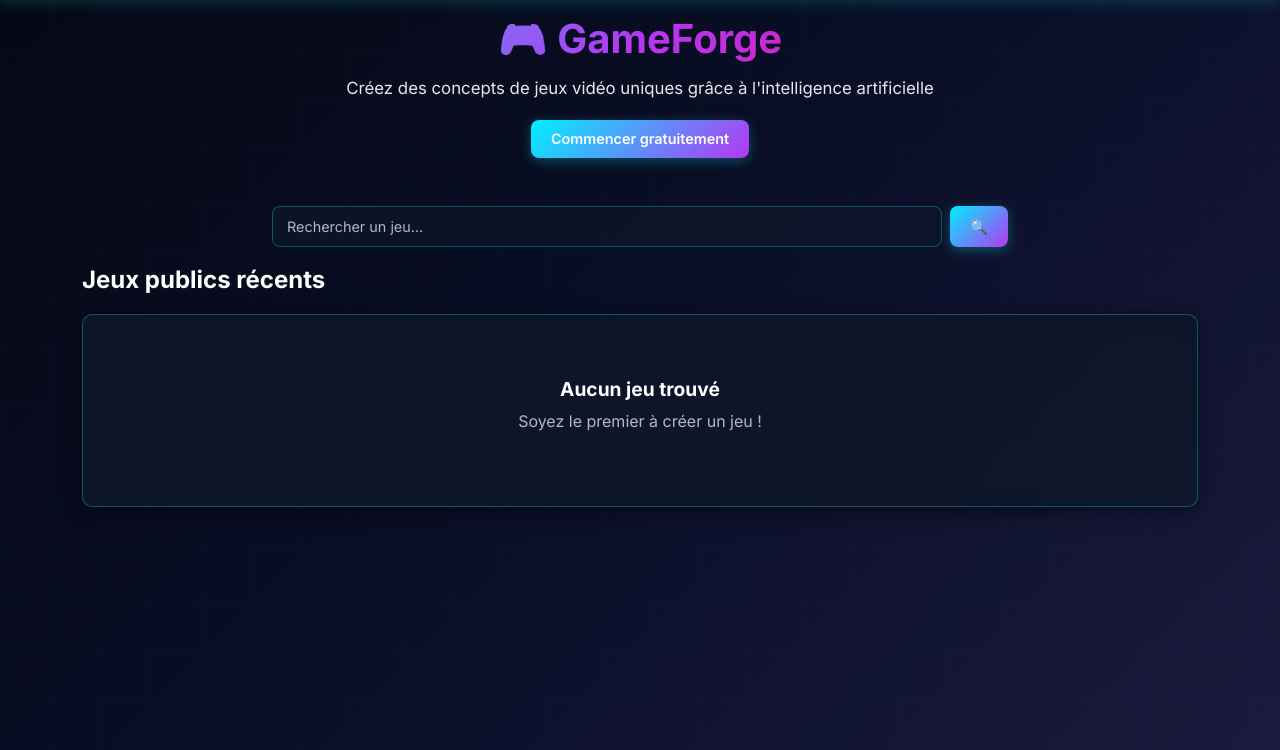
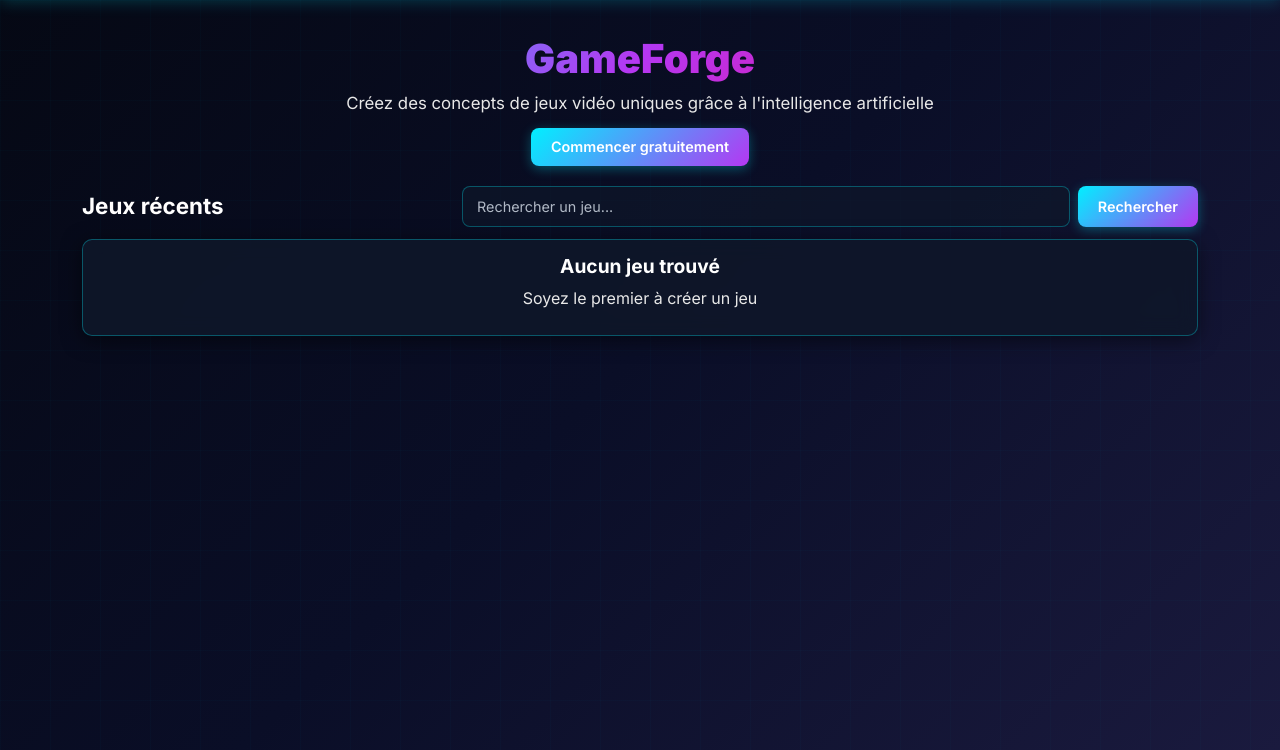
Before and after one commit to evadpe/Gameforge, a Django app: page / in a window 1280 px wide. Shown: the part 50-800 px from the top of the page. Run offline with Django 5.2, Linux system fonts and the light colour scheme; data that the repository does not hold is empty; parts of the project's set-up code (start-up, migrations or seed data) failed here and were passed over.

Commit message:
Refactor home.html for better layout and design
Updated the home page template to improve layout and styling.

```diff
--- a/Gameforge/games/templates/games/home.html
+++ b/Gameforge/games/templates/games/home.html
@@ -3,38 +3,36 @@
 {% block title %}Accueil - GameForge{% endblock %}
 
 {% block content %}
-<!-- Hero Section -->
-<div class="text-center text-white mb-5">
-    <h1 class="display-3 fw-bold mb-3">🎮 GameForge</h1>
-    <p class="lead mb-4">Créez des concepts de jeux vidéo uniques grâce à l'intelligence artificielle</p>
+<!-- Hero Section - Ultra Compact -->
+<div class="hero-section">
+    <h1 class="display-3">GameForge</h1>
+    <p class="lead">Créez des concepts de jeux vidéo uniques grâce à l'intelligence artificielle</p>
     {% if user.is_authenticated %}
-        <a href="{% url 'games:create_game' %}" class="btn btn-primary btn-lg me-2">Créer un jeu</a>
-        <a href="{% url 'games:create_random_game' %}" class="btn btn-light btn-lg">🎲 Génération aléatoire</a>
+        <a href="{% url 'games:create_game' %}" class="btn btn-primary me-2">Créer un jeu</a>
+        <a href="{% url 'games:create_random_game' %}" class="btn btn-light">Génération aléatoire</a>
     {% else %}
-        <a href="{% url 'games:register' %}" class="btn btn-primary btn-lg">Commencer gratuitement</a>
+        <a href="{% url 'games:register' %}" class="btn btn-primary">Commencer gratuitement</a>
     {% endif %}
 </div>
 
-<!-- Barre de recherche -->
-<div class="row mb-4">
-    <div class="col-md-8 mx-auto">
+<!-- Barre de recherche + Titre sur même ligne -->
+<div class="row mb-2 align-items-center">
+    <div class="col-md-4">
+        <h2 style="font-size: 1.4rem; margin-bottom: 0;">
+            {% if query %}Résultats pour "{{ query }}"{% else %}Jeux récents{% endif %}
+        </h2>
+    </div>
+    <div class="col-md-8">
         <form method="get" class="d-flex">
-            <input type="text" name="q" class="form-control form-control-lg"
-                   placeholder="Rechercher un jeu..." value="{{ query|default:'' }}">
-            <button type="submit" class="btn btn-primary ms-2">🔍</button>
+            <input type="text" name="q" class="form-control"
+                   placeholder="Rechercher un jeu..." value="{{ query|default:'' }}"
+                   style="padding: 8px 14px;">
+            <button type="submit" class="btn btn-primary ms-2" style="padding: 8px 20px;">Rechercher</button>
         </form>
     </div>
 </div>
 
 <!-- Liste des jeux -->
-<div class="row">
-    <div class="col-12">
-        <h2 class="text-white mb-4">
-            {% if query %}Résultats de recherche pour "{{ query }}"{% else %}Jeux publics récents{% endif %}
-        </h2>
-    </div>
-</div>
-
 {% if games %}
     <div class="row">
         {% for game in games %}
@@ -42,19 +40,19 @@
                 <div class="card h-100">
                     <div class="card-body">
                         <h5 class="card-title">{{ game.titre }}</h5>
-                        <div class="mb-3">
+                        <div style="margin-bottom: 6px;">
                             <span class="badge-genre me-2">{{ game.get_genre_display }}</span>
                             <span class="badge-ambiance">{{ game.get_ambiance_display }}</span>
                         </div>
-                        <p class="text-muted small mb-2">
+                        <p style="font-size: 0.82rem; margin-bottom: 6px;">
                             Par {{ game.createur.username }} • {{ game.date_creation|date:"d/m/Y" }}
                         </p>
-                        <p class="card-text text-muted small">
+                        <p style="font-size: 0.85rem; margin-bottom: 10px;">
                             {{ game.mots_cles|truncatewords:5 }}
                         </p>
                         <div class="d-flex justify-content-between align-items-center">
-                            <a href="{% url 'games:game_detail' game.id %}" class="btn btn-sm btn-primary">Voir détails</a>
-                            <span class="text-muted">❤️ {{ game.likes_count }}</span>
+                            <a href="{% url 'games:game_detail' game.id %}" class="btn btn-sm btn-primary">Détails</a>
+                            <span style="font-size: 0.85rem;">{{ game.likes_count }} likes</span>
                         </div>
                     </div>
                 </div>
@@ -62,20 +60,22 @@
         {% endfor %}
     </div>
 {% else %}
+    <div class="row">
         <div class="col-12">
-        <div class="card text-center py-5">
+            <div class="card text-center">
                 <div class="card-body">
                     <h3>Aucun jeu trouvé</h3>
-                <p class="text-muted">
+                    <p>
                         {% if query %}
-                        Essayez une autre recherche ou créez votre propre jeu !
+                            Essayez une autre recherche ou créez votre propre jeu
                         {% else %}
-                        Soyez le premier à créer un jeu !
+                            Soyez le premier à créer un jeu
                         {% endif %}
                     </p>
                     {% if user.is_authenticated %}
-                    <a href="{% url 'games:create_game' %}" class="btn btn-primary mt-3">Créer un jeu</a>
+                        <a href="{% url 'games:create_game' %}" class="btn btn-primary mt-2">Créer un jeu</a>
                     {% endif %}
+                </div>
             </div>
         </div>
     </div>
```
Lines whose indentation alone changed are shown as unchanged.
